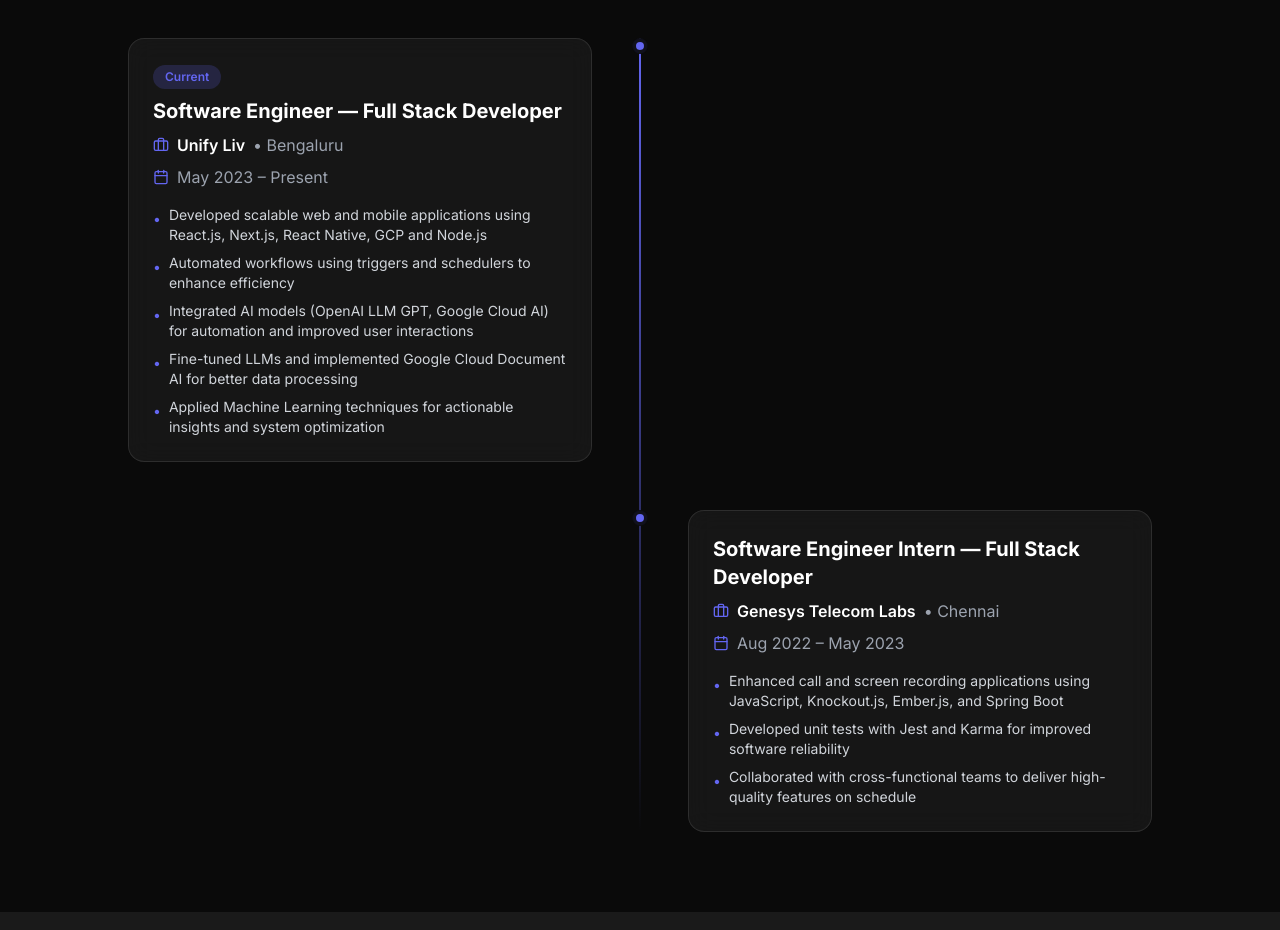
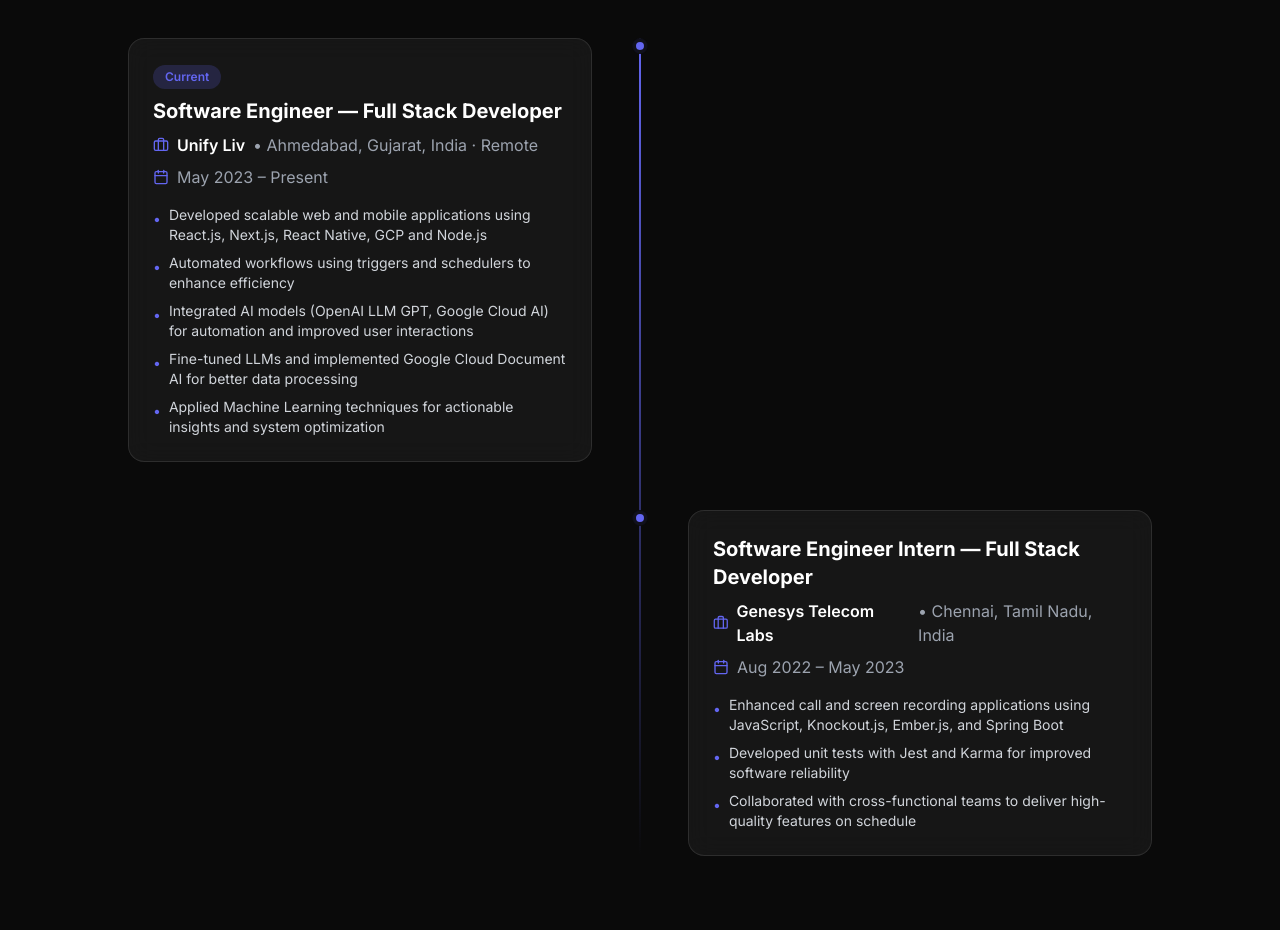
Before and after one commit to Tvinay03/portfolio, a Next.js app: page / in a window 1280 px wide. Shown: the part 3000-3930 px from the top of the page. Built offline with nearby package versions, Linux system fonts and the light colour scheme.

Commit message:
Update location details in Experience component

```diff
--- a/components/Experience.tsx
+++ b/components/Experience.tsx
@@ -9,7 +9,7 @@
     id: 1,
     role: "Software Engineer — Full Stack Developer",
     company: "Unify Liv",
-    location: "Bengaluru",
+    location: "Ahmedabad, Gujarat, India · Remote",
     period: "May 2023 – Present",
     responsibilities: [
       "Developed scalable web and mobile applications using React.js, Next.js, React Native, GCP and Node.js",
@@ -24,7 +24,7 @@
     id: 2,
     role: "Software Engineer Intern — Full Stack Developer",
     company: "Genesys Telecom Labs",
-    location: "Chennai",
+    location: "Chennai, Tamil Nadu, India",
     period: "Aug 2022 – May 2023",
     responsibilities: [
       "Enhanced call and screen recording applications using JavaScript, Knockout.js, Ember.js, and Spring Boot",
```
